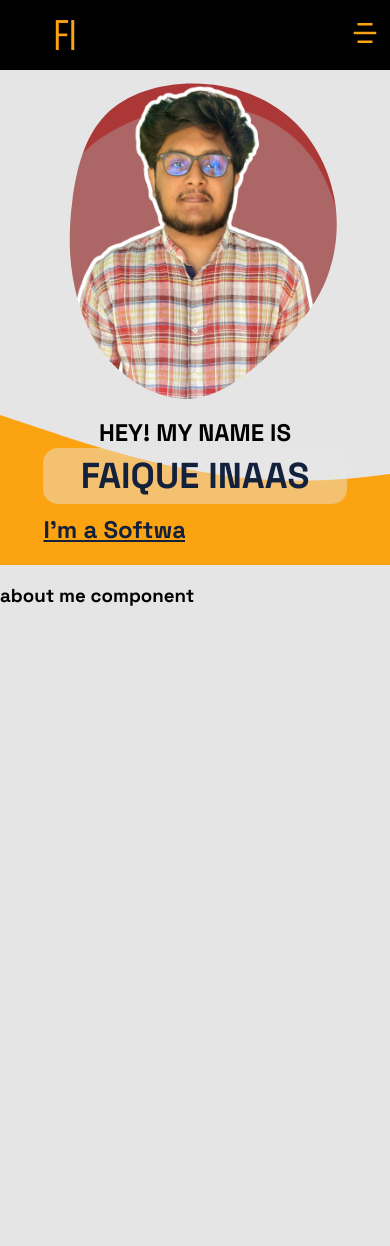
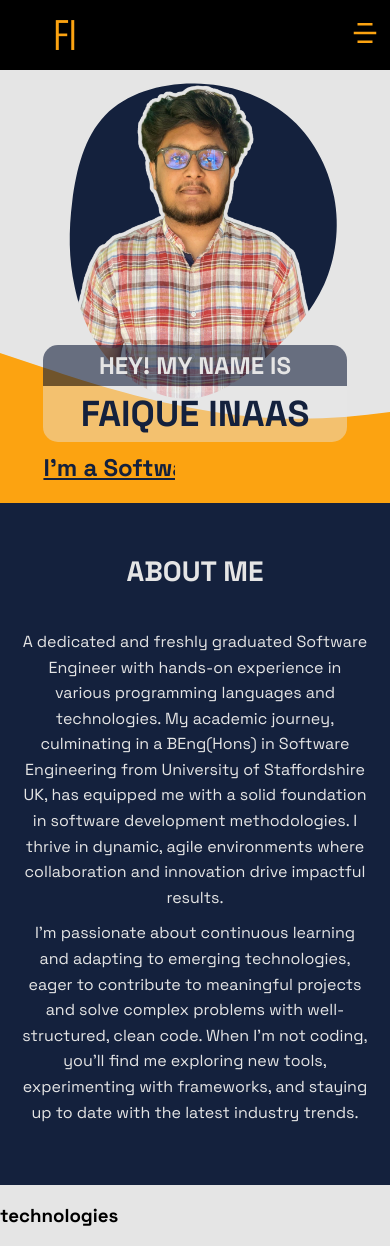
Before and after one commit to FaiqueMZM/react-portfolio, a React (Vite) app: page / in a window 390 px wide. Before the commit the page ends 844 px from the top, so only its background shows below. Built offline with nearby package versions, Linux system fonts and the light colour scheme.

Commit message:
added about me

```diff
--- a/src/App.jsx
+++ b/src/App.jsx
@@ -1,14 +1,16 @@
 import "./App.css";
 import NavBar from "./components/NavBar";
 import Hero from "./components/Hero";
+import AboutMe from "./components/AboutMe";
 
 function App() {
   return (
     <>
       <NavBar />
       <Hero />
+      <AboutMe />
       <div>
-        <h3>about me component</h3>
+        <h3>technologies</h3>
       </div>
     </>
   );
--- /dev/null
+++ b/src/components/AboutMe.css
@@ -0,0 +1,30 @@
+.about-me {
+  padding: 50px 20px;
+  background-color: #14213d;
+  text-align: center;
+}
+
+.about-me-title {
+  font-size: 36px;
+  color: #e5e5e5;
+  margin: 0 0 40px 0;
+}
+
+.about-me-description {
+  font-size: 18px;
+  color: #e5e5e5;
+  max-width: 800px;
+  margin: 10px auto;
+  line-height: 1.6;
+}
+
+/* Responsive design for smaller screens */
+@media (max-width: 830px) {
+  .about-me-title {
+    font-size: 28px;
+  }
+
+  .about-me-description {
+    font-size: 16px;
+  }
+}
--- /dev/null
+++ b/src/components/AboutMe.jsx
@@ -0,0 +1,28 @@
+import React from "react";
+import "./AboutMe.css";
+
+const AboutMe = () => {
+  return (
+    <section id="aboutme" className="about-me">
+      <h1 className="about-me-title">ABOUT ME</h1>
+      <p className="about-me-description">
+        A dedicated and freshly graduated Software Engineer with hands-on
+        experience in various programming languages and technologies. My
+        academic journey, culminating in a BEng(Hons) in Software Engineering
+        from University of Staffordshire UK, has equipped me with a solid
+        foundation in software development methodologies. I thrive in dynamic,
+        agile environments where collaboration and innovation drive impactful
+        results.
+      </p>
+      <p className="about-me-description">
+        I’m passionate about continuous learning and adapting to emerging
+        technologies, eager to contribute to meaningful projects and solve
+        complex problems with well-structured, clean code. When I’m not coding,
+        you’ll find me exploring new tools, experimenting with frameworks, and
+        staying up to date with the latest industry trends.
+      </p>
+    </section>
+  );
+};
+
+export default AboutMe;
--- a/src/components/Hero.css
+++ b/src/components/Hero.css
@@ -4,7 +4,6 @@
   flex-direction: row;
   align-items: center;
   justify-content: center;
-  gap: 72px;
   padding: 72px 0;
   background-color: #e5e5e5;
   overflow: hidden;
@@ -106,10 +105,17 @@
     margin-bottom: 20px;
   }
 
+  .hero-intro {
+    color: #e5e5e5;
+    background-color: #14213d99;
+    border-radius: 15px 15px 0 0;
+    padding: 5px;
+  }
+
   .hero-title {
     font-size: 36px;
     background-color: #e5e5e570;
-    border-radius: 15px;
+    border-radius: 0 0 15px 15px;
     padding: 5px;
   }
 
--- a/src/components/NavBar.jsx
+++ b/src/components/NavBar.jsx
@@ -38,7 +38,7 @@ const NavBar = () => {
         }`}
       >
         <li>
-          <a href="#about">About Me</a>
+          <a href="#aboutme">About Me</a>
         </li>
         <li>
           <a href="#projects">Projects</a>
--- a/src/index.css
+++ b/src/index.css
@@ -5,3 +5,7 @@ body {
   box-sizing: border-box;
   background-color: #e5e5e5;
 }
+
+html {
+  scroll-behavior: smooth;
+}
```
Also changed, not shown: src/assets/Portrait.png.
